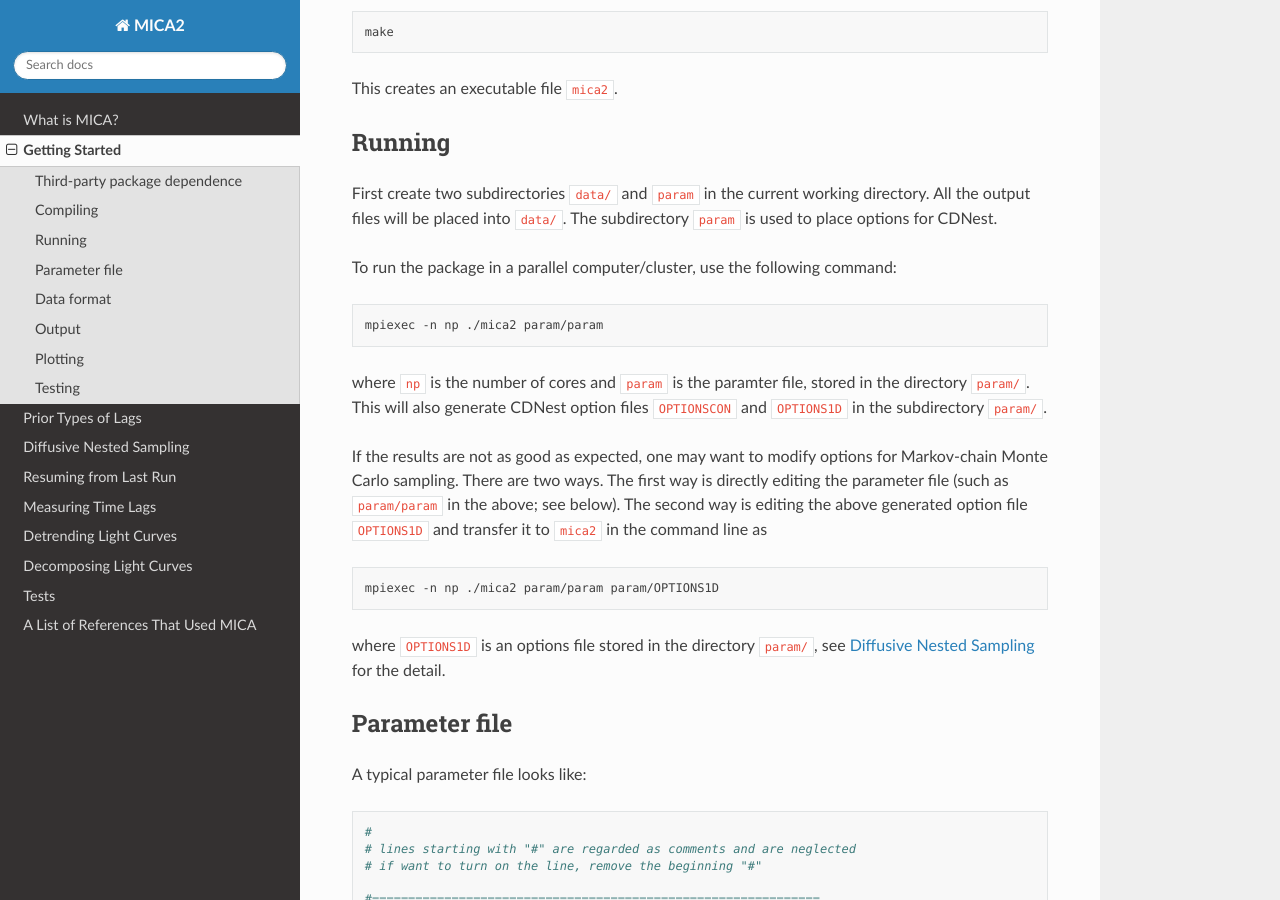
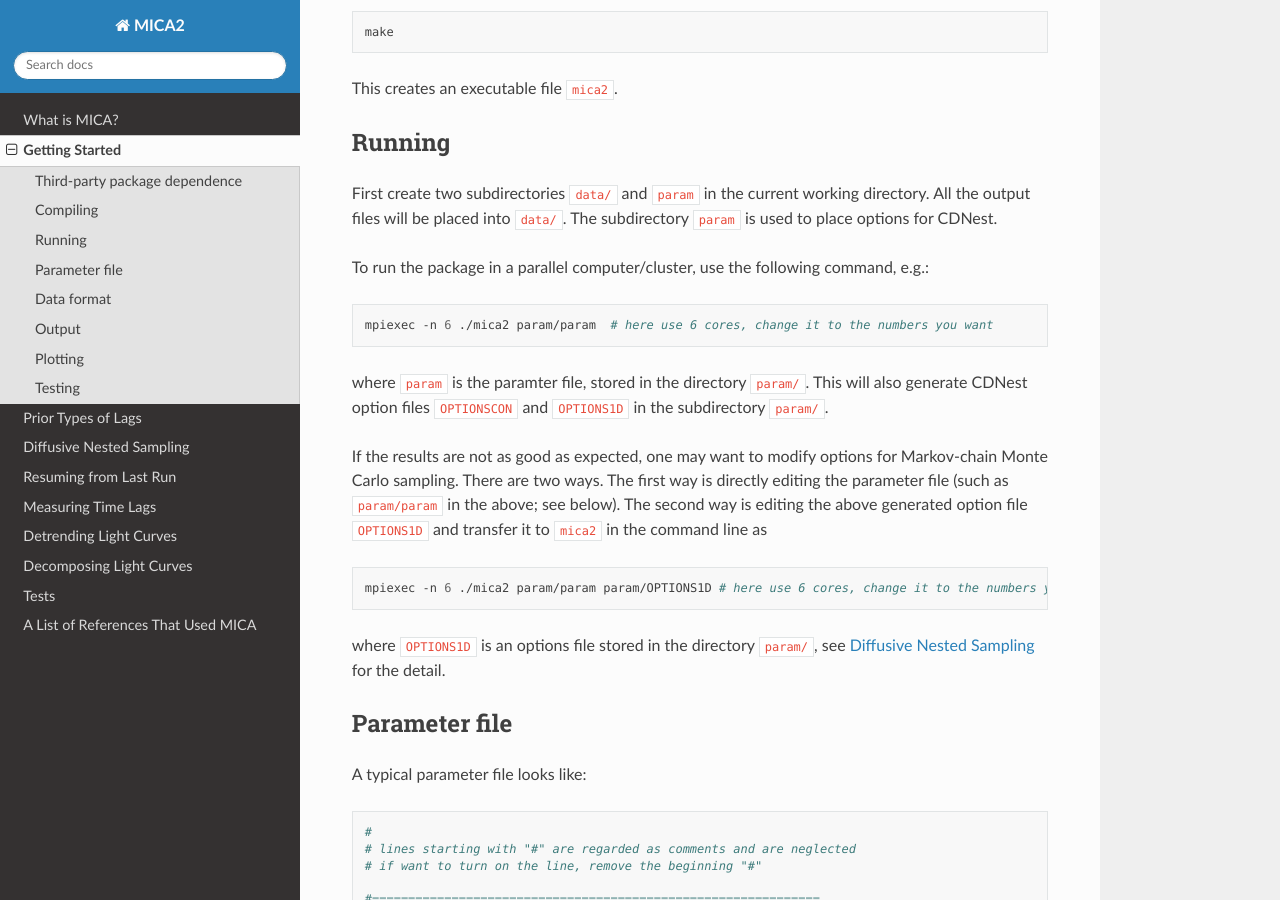
Before and after one commit to LiyrAstroph/MICA2, a Sphinx documentation site: the page built from docs/getting_started.rst, in a window 1280 px wide and 900 px high, scrolled down 856 px. Built offline with Sphinx 7.4.7 and the Read the Docs theme 2.0.0, drawn with Linux system fonts in a browser that asks for light colours.

Commit message:
update docs.

```diff
--- a/docs/getting_started.rst
+++ b/docs/getting_started.rst
@@ -51,13 +51,13 @@ Running
 First create two subdirectories ``data/`` and ``param`` in the current working directory. All the output files will be placed
 into ``data/``. The subdirectory ``param`` is used to place options for CDNest.
 
-To run the package in a parallel computer/cluster, use the following command:
+To run the package in a parallel computer/cluster, use the following command, e.g.:
 
 .. code:: bash
 
-   mpiexec -n np ./mica2 param/param
+   mpiexec -n 6 ./mica2 param/param  # here use 6 cores, change it to the numbers you want
 
-where ``np`` is the number of cores and ``param`` is the paramter file, stored in the directory ``param/``.
+where ``param`` is the paramter file, stored in the directory ``param/``.
 This will also generate CDNest option files ``OPTIONSCON`` and ``OPTIONS1D`` in the subdirectory ``param/``.
 
 If the results are not as good as expected, one may want to modify options for Markov-chain Monte Carlo sampling.
@@ -66,7 +66,7 @@ The second way is editing the above generated option file ``OPTIONS1D`` and tran
 
 .. code:: bash
 
-  mpiexec -n np ./mica2 param/param param/OPTIONS1D
+  mpiexec -n 6 ./mica2 param/param param/OPTIONS1D # here use 6 cores, change it to the numbers you want
 
 where ``OPTIONS1D`` is an options file stored in the directory ``param/``,
 see :ref:`cdnest_label` for the detail.
--- a/docs/resume.rst
+++ b/docs/resume.rst
@@ -23,3 +23,5 @@ Then change the step numbers in the option files (e.g., param/OPTIONS1D) and res
 .. code:: bash
 
   mpiexec -n np ./mica2 para/param param/OPTIONS1D -r
+
+where "np" is the number of cores. It must be the same as the number of cores used in last run.
```
